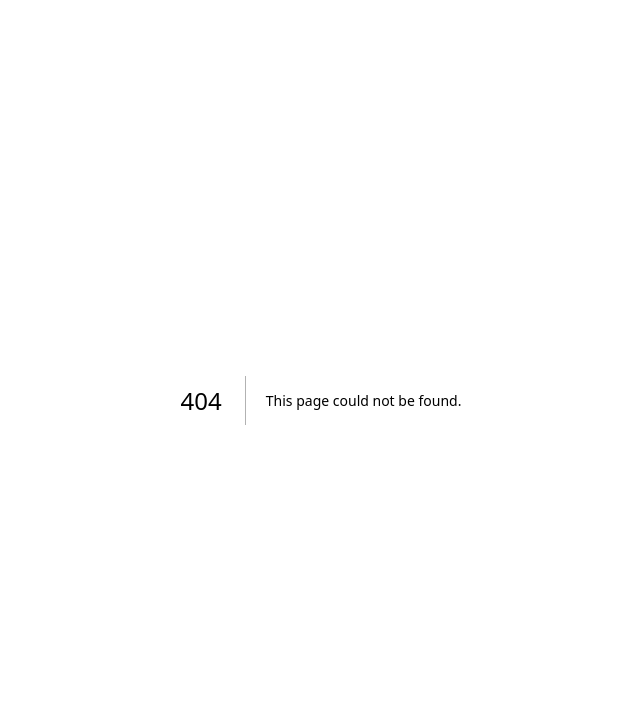
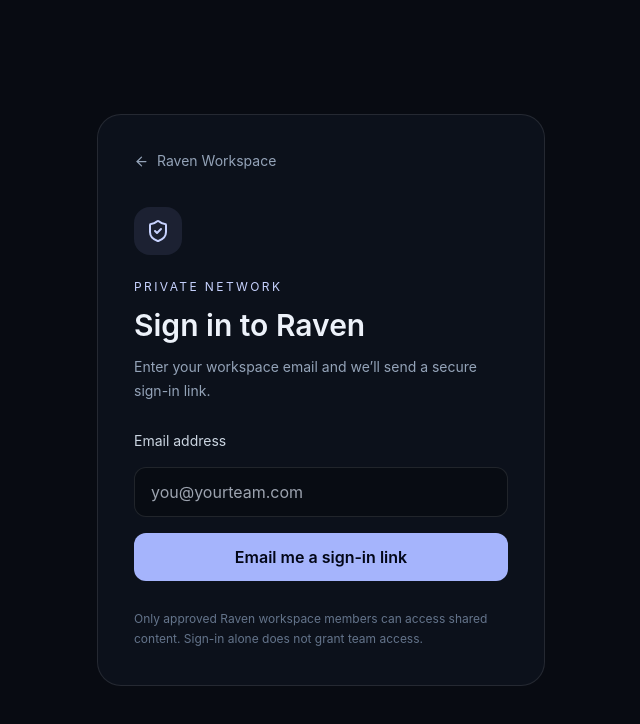
Before and after one commit to KenzoTKO/raven-workspace, a Next.js app: page /login in a window 1280 px wide. Before the commit this address had no page. Shown: the top 724 px of the page, without its empty margins (319-959 px from the left). Built offline with nearby package versions, Linux system fonts and the light colour scheme.

Commit message:
Add secure email sign-in page

```diff
--- /dev/null
+++ b/app/login/page.tsx
@@ -0,0 +1,44 @@
+"use client";
+
+import { useState } from "react";
+import Link from "next/link";
+import { createClient } from "@/lib/supabase";
+import { ArrowLeft, ShieldCheck } from "lucide-react";
+
+export default function LoginPage() {
+  const [email, setEmail] = useState("");
+  const [sent, setSent] = useState(false);
+  const [busy, setBusy] = useState(false);
+  const [error, setError] = useState("");
+
+  async function submit(e: React.FormEvent<HTMLFormElement>) {
+    e.preventDefault();
+    setBusy(true);
+    setError("");
+    const { error } = await createClient().auth.signInWithOtp({
+      email: email.trim(),
+      options: { emailRedirectTo: window.location.origin + "/auth/callback" }
+    });
+    setBusy(false);
+    if (error) setError(error.message);
+    else setSent(true);
+  }
+
+  return <main className="flex min-h-screen items-center justify-center px-5 py-12">
+    <section className="w-full max-w-md rounded-3xl border border-white/10 bg-[#0c111b] p-7 sm:p-9">
+      <Link href="/" className="mb-9 inline-flex items-center gap-2 text-sm text-slate-400"><ArrowLeft size={15}/> Raven Workspace</Link>
+      <div className="mb-6 grid h-12 w-12 place-items-center rounded-2xl bg-indigo-300/10 text-indigo-200"><ShieldCheck size={24}/></div>
+      <p className="text-xs tracking-[.2em] text-indigo-200">PRIVATE NETWORK</p>
+      <h1 className="mt-3 text-3xl font-semibold">Sign in to Raven</h1>
+      <p className="mt-3 text-sm leading-6 text-slate-400">Enter your workspace email and we’ll send a secure sign-in link.</p>
+      {sent ? <div className="mt-7 rounded-2xl border border-white/10 p-5"><h2 className="font-medium">Check your email</h2><p className="mt-2 text-sm text-slate-400">If the address is eligible, a sign-in link is on its way.</p><button onClick={() => setSent(false)} className="mt-4 text-sm text-indigo-200">Use another email</button></div> :
+      <form onSubmit={submit} className="mt-7 space-y-4">
+        <label htmlFor="email" className="block text-sm text-slate-300">Email address</label>
+        <input id="email" type="email" required autoComplete="email" value={email} onChange={e => setEmail(e.target.value)} placeholder="you@yourteam.com" className="w-full rounded-xl border border-white/10 bg-[#080c13] px-4 py-3 outline-none focus:border-indigo-300/60"/>
+        {error && <p role="alert" className="text-sm text-red-300">{error}</p>}
+        <button type="submit" disabled={busy} className="w-full rounded-xl bg-indigo-300 px-4 py-3 font-semibold text-slate-950 disabled:opacity-60">{busy ? "Sending…" : "Email me a sign-in link"}</button>
+      </form>}
+      <p className="mt-7 text-xs leading-5 text-slate-500">Only approved Raven workspace members can access shared content. Sign-in alone does not grant team access.</p>
+    </section>
+  </main>;
+}
```
